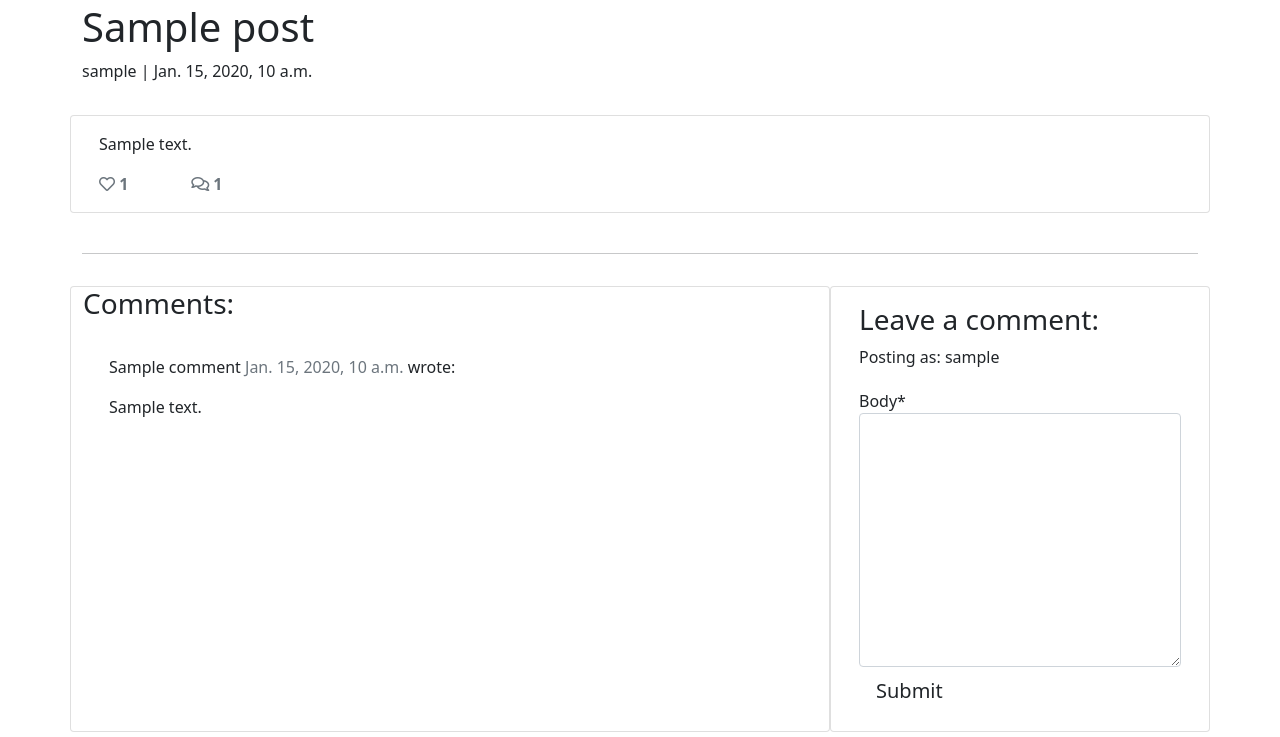
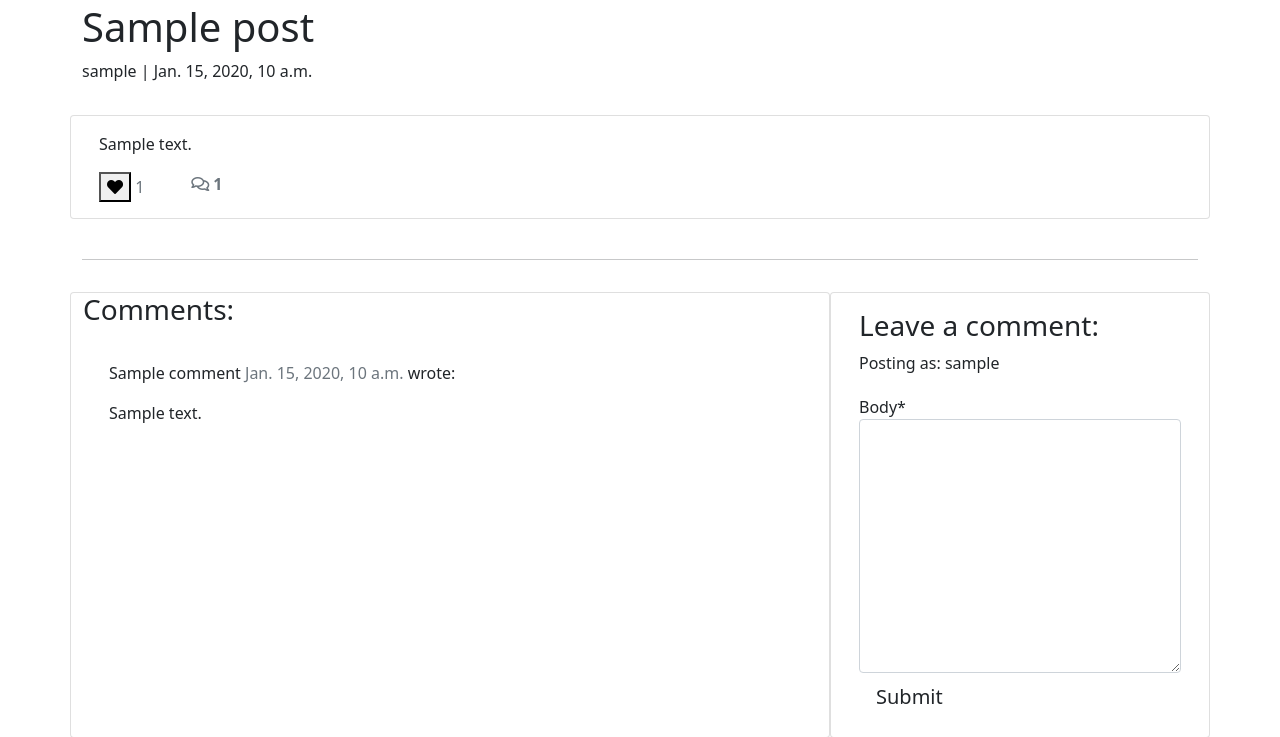
Before and after one commit to fh255/solo-travel, a Django app: a page that uses templates/post_detail.html in a window 1280 px wide. Shown: the part 53-790 px from the top of the page. Run offline with Django 3.2, Linux system fonts and the light colour scheme; a user stored in the database is signed in; tables that the repository leaves empty hold one stand-in row (values such as "Sample post"); some libraries are stand-ins or nearby versions.

Commit message:
add like option

```diff
--- a/blog/urls.py
+++ b/blog/urls.py
@@ -4,4 +4,5 @@ from django.urls import path
 urlpatterns = [
     path('', views.PostList.as_view(), name='home'),
     path('<slug:slug>/', views.PostDetail.as_view(), name='post_detail'),
+    path('like/<slug:slug>', views.PostLike.as_view(), name='post_like'),
 ]
--- a/blog/views.py
+++ b/blog/views.py
@@ -1,5 +1,6 @@
-from django.shortcuts import render, get_object_or_404
+from django.shortcuts import render, get_object_or_404, reverse
 from django.views import generic, View
+from django.http import HttpResponseRedirect
 from .models import Post
 from .forms import CommentForm
 
@@ -62,3 +63,14 @@ class PostDetail(View):
                 "liked": liked
             },
         )
+
+class PostLike(View):
+
+    def post(self, request, slug, *args, **kwargs):
+        post = get_object_or_404(Post, slug=slug)
+        if post.likes.filter(id=request.user.id).exists():
+            post.likes.remove(request.user)
+        else:
+            post.likes.add(request.user)
+
+        return HttpResponseRedirect(reverse('post_detail', args=[slug]))
--- a/templates/post_detail.html
+++ b/templates/post_detail.html
@@ -34,8 +34,25 @@
                 <div class="row">
 
                     <div class="col-1">
+                        <strong>
+                            {% if user.is_authenticated %}
+                            <form class="d-inline" action="{% url 'post_like' post.slug %}" method="POST">
+                                {% csrf_token %}
+                                {% if liked %}
+                                <button type="submit" name="blogpost_id" value="{{post.slug}}" class="btn-like"><i class="fas fa-heart"></i></button>
+                                {% else %}
+                                <button type="submit" name="blogpost_id" value="{{post.slug}}" class="btn-like"><i class="far fa-heart"></i></button>
+                                {% endif %}
+                            </form>
+                            {% else %}
+                            <span class="text-secondary"><i class="far fa-heart"></i></span>
+                            {% endif %}
+
+                        </strong>
                         <!-- The number of likes goes before the closing strong tag -->
-                        <strong class="text-secondary"><i class="far fa-heart"></i> {{ post.number_of_likes }} </strong>
+                        <span class="text-secondary">{{ post.number_of_likes }} </span>
+
+                        </strong>
                     </div>
                     <div class="col-1">
                         {% with comments.count as total_comments %}
```
